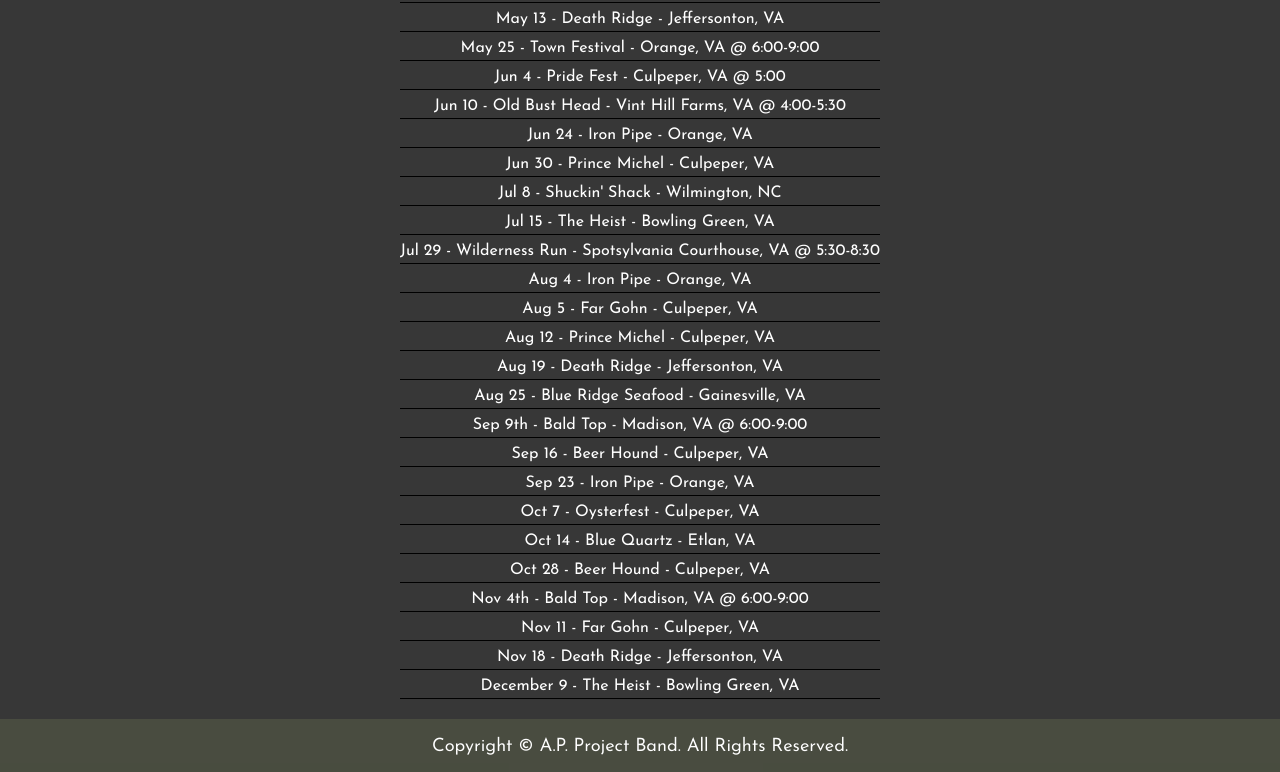
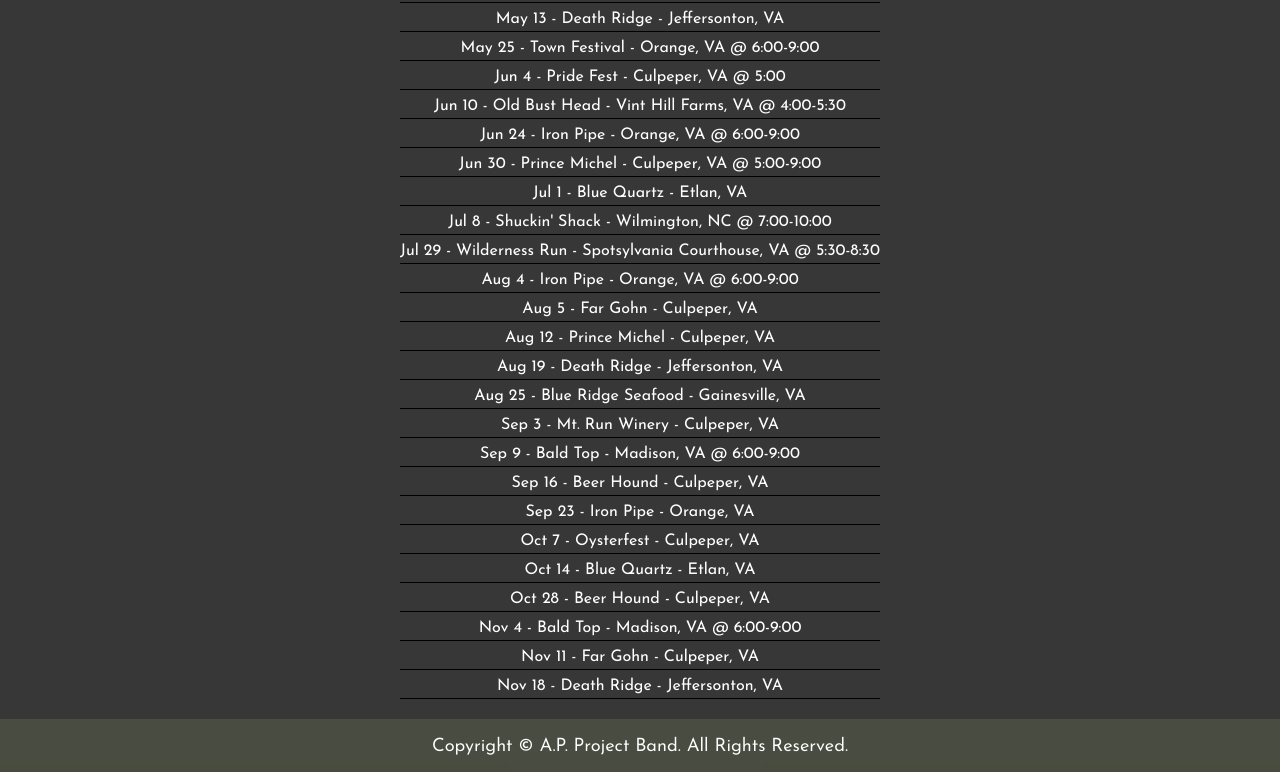
Before and after one commit to chadLinthicum/APP-A.P.Project, a plain HTML site: page htdocs/index.html in a window 1280 px wide. Shown: the part 2286-3058 px from the top of the page. Drawn offline with nearby package versions, Linux system fonts and the light colour scheme.

Commit message:
Date adjustments

```diff
--- a/htdocs/index.html
+++ b/htdocs/index.html
@@ -266,28 +266,28 @@
           <li>May 25 - Town Festival - Orange, VA @ 6:00-9:00</li>
           <li>Jun 4 - Pride Fest - Culpeper, VA @ 5:00</li>
           <li>Jun 10 - Old Bust Head - Vint Hill Farms, VA @ 4:00-5:30</li>
-          <li>Jun 24 - Iron Pipe - Orange, VA</li>
-          <li>Jun 30 - Prince Michel - Culpeper, VA</li>
-          <li>Jul 8 - Shuckin' Shack - Wilmington, NC</li>
-          <li>Jul 15 - The Heist - Bowling Green, VA</li>
+          <li>Jun 24 - Iron Pipe - Orange, VA @ 6:00-9:00</li>
+          <li>Jun 30 - Prince Michel - Culpeper, VA @ 5:00-9:00</li>
+          <li>Jul 1 - Blue Quartz - Etlan, VA</li>
+          <li>Jul 8 - Shuckin' Shack - Wilmington, NC @ 7:00-10:00</li>
           <li>
             Jul 29 - Wilderness Run - Spotsylvania Courthouse, VA @ 5:30-8:30
           </li>
-          <li>Aug 4 - Iron Pipe - Orange, VA</li>
+          <li>Aug 4 - Iron Pipe - Orange, VA @ 6:00-9:00</li>
           <li>Aug 5 - Far Gohn - Culpeper, VA</li>
           <li>Aug 12 - Prince Michel - Culpeper, VA</li>
           <li>Aug 19 - Death Ridge - Jeffersonton, VA</li>
           <li>Aug 25 - Blue Ridge Seafood - Gainesville, VA</li>
-          <li>Sep 9th - Bald Top - Madison, VA @ 6:00-9:00</li>
+          <li>Sep 3 - Mt. Run Winery - Culpeper, VA</li>
+          <li>Sep 9 - Bald Top - Madison, VA @ 6:00-9:00</li>
           <li>Sep 16 - Beer Hound - Culpeper, VA</li>
           <li>Sep 23 - Iron Pipe - Orange, VA</li>
           <li>Oct 7 - Oysterfest - Culpeper, VA</li>
           <li>Oct 14 - Blue Quartz - Etlan, VA</li>
           <li>Oct 28 - Beer Hound - Culpeper, VA</li>
-          <li>Nov 4th - Bald Top - Madison, VA @ 6:00-9:00</li>
+          <li>Nov 4 - Bald Top - Madison, VA @ 6:00-9:00</li>
           <li>Nov 11 - Far Gohn - Culpeper, VA</li>
           <li>Nov 18 - Death Ridge - Jeffersonton, VA</li>
-          <li>December 9 - The Heist - Bowling Green, VA</li>
         </ul>
       </section>
 
```
